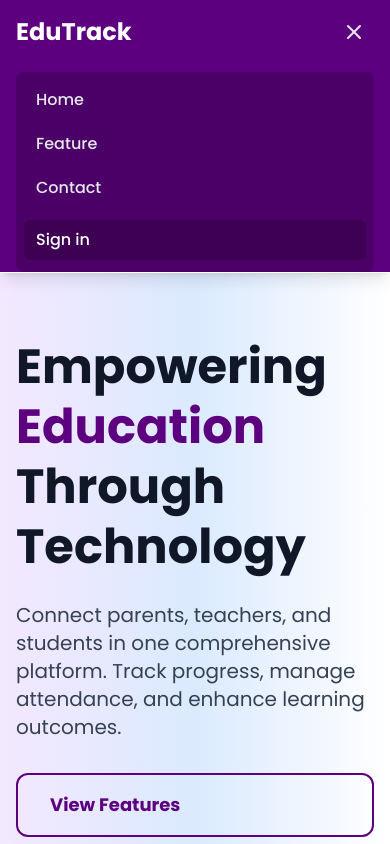
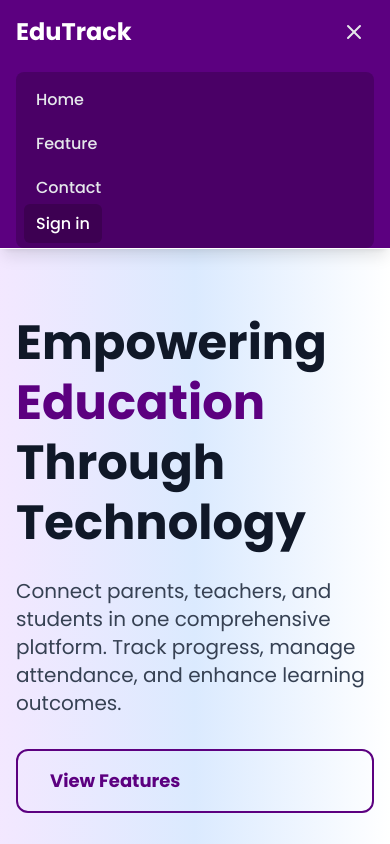
Before and after one commit to RuthNyankum/EduTrack, a React (Vite) app: page / in a window 390 px wide. Both pictures are taken after a click on the button 354 px from the left and 32 px from the top of the page. Shown: the top 844 px of the page. Built offline with nearby package versions, Linux system fonts and the light colour scheme.

Commit message:
logout modal

```diff
--- a/src/components/Navbar.jsx
+++ b/src/components/Navbar.jsx
@@ -1,5 +1,6 @@
 import React, { useState } from 'react';
 import { Menu, X } from 'lucide-react';
+import { NavLink } from 'react-router';
 
 const Navbar = () => {
   const [isMenuOpen, setIsMenuOpen] = useState(false);
@@ -102,7 +103,7 @@ const Navbar = () => {
                 </a>
               ))}
               {/* Sign In Button - Mobile */}
-              <button
+              <NavLink to ="/login"
                 className="w-full text-left text-white px-3 py-2 rounded-md text-base font-medium transition-colors duration-200 mt-2"
                 style={{ backgroundColor: '#3d0052' }}
                 onMouseEnter={(e) =>
@@ -113,7 +114,7 @@ const Navbar = () => {
                 }
               >
                 Sign in
-              </button>
+              </NavLink>
             </div>
           </div>
         )}
--- a/src/pages/auth/Login.jsx
+++ b/src/pages/auth/Login.jsx
@@ -1,7 +1,8 @@
 import React from 'react';
 
 const Login = () => {
-  return <div>Login</div>;
+  return
+  <div>Login</div>;
 };
 
 export default Login;
```
